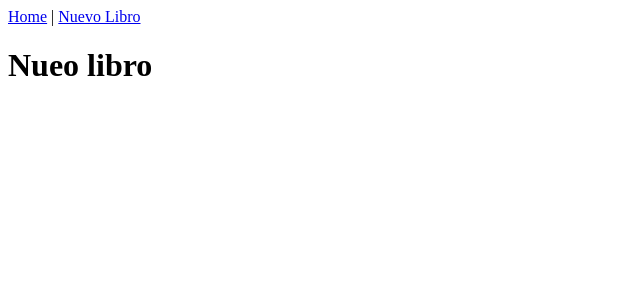
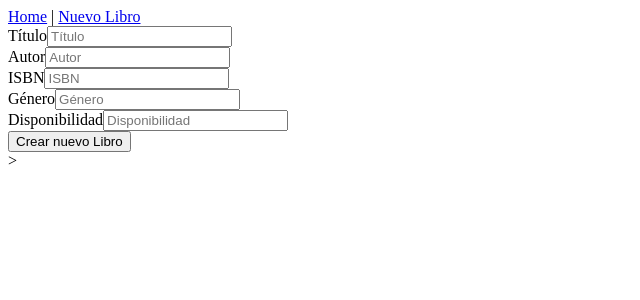
Before and after one commit to mathiCV/NewVueProject, a Vue app: page /nuevoLibro in a window 1280 px wide. Shown: the top 300 px of the page, without its empty margins (0-640 px from the left). Built offline with nearby package versions, Linux system fonts and the light colour scheme.

Commit message:
Creación de libros para visualización de libreria; commit temprano; Razón: Me mandaron de compras

```diff
--- a/src/views/LibrosView.vue
+++ b/src/views/LibrosView.vue
@@ -5,9 +5,7 @@
     export default {
 
         setup() {
-            onMounted(() => {
-                listarLibros();
-            });
+
             const libros = ref([]);
 
             const listarLibros = async () =>{
@@ -20,8 +18,25 @@
                     console.log("Error al leer los libros desde el endpoint", error);
                 }
             }
+            const eliminarLibros = async (id, titulo) =>{
+                const confirmDelete = window.confirm(`¿Estás seguro de eliminar el libro: ${titulo}?`);
+                if (confirmDelete){
+                    try{
+                        await axios.delete(`http://localhost:3000/libros/${id}`);
+                        console.log(`Libro con id ${id} eliminado correctamente.`);
+                        listarLibros();
+                    }
+                    catch(error){
+                        console.log("Error al eliminar el libro", error);
+                    }
+                }
+            }
+            onMounted(() => {
+                listarLibros();
+            });
             return{
-                libros
+                libros,
+                eliminarLibros
             };
         }
     };
@@ -51,7 +66,7 @@
                     <td>{{ libro.disponibilidad }}</td>
                     <td>{{ libro.acciones }}</td>
                     <div>
-                        <button @click="">Eliminar</button>
+                        <button @click="eliminarLibros(libro.id, libro.titulo)">Eliminar</button>
                         <button @click="">Editar</button>
                     </div>
                 </tr>
--- a/src/views/NuevoLibroView.vue
+++ b/src/views/NuevoLibroView.vue
@@ -1,9 +1,66 @@
 <script>
+    import {ref} from 'vue';
+    import axios from 'axios';
+    export default {
 
+        setup() {
+            const nuevoLibro = {
+                titulo : "",
+                autor : "",
+                ISBN : "",
+                genero : "",
+                disponibilidad : ""
+            };
+            const CrearLibro = async () =>{
+                try{
+                    const response = await axios.post(`http://localhost:3000/libros`, nuevoLibro.value)
+                    nuevoLibro.value.titulo = "";
+                    nuevoLibro.value.autor = "";
+                    nuevoLibro.value.ISBN = "";
+                    nuevoLibro.value.genero = "";
+                    nuevoLibro.value.disponibilidad = "";
+                    console.log("Libro creado correctamente:", response.data);
+                }
+                catch(error){
+                    console.log("Error al crear el libro", error);
+                }
+            }
+            return {
+                nuevoLibro
+            }
+        }
+    };
 </script>
 
 <template>
-    <h1>Nueo libro</h1>
+    <main>
+        <form @submit.prevent="CrearLibro()">
+            <div>
+                <div>
+                    <label for="titulo">Título</label>
+                    <input name="titulo" v-model="nuevoLibro.titulo" type="text" required placeholder="Título">
+                </div>
+                <div>
+                    <label for="autor">Autor</label>
+                    <input name="autor" v-model="nuevoLibro.autor" type="text" placeholder="Autor">
+                </div>
+                <div>
+                    <label for="ISBN">ISBN</label>
+                    <input name="ISBN" v-model="nuevoLibro.ISBN" type="text" placeholder="ISBN">
+                </div>
+
+                <div>
+                    <label for="genero">Género</label>
+                    <input name="genero" v-model="nuevoLibro.genero" type="text" placeholder="Género">
+                </div>
+                <div>
+                    <label for="disponibilidad">Disponibilidad</label>
+                    <input name="disponibilidad" v-model="nuevoLibro.disponibilidad" type="text" placeholder="Disponibilidad">
+                </div>
+            </div>
+            <button type="submit">Crear nuevo Libro</button>
+        </form>
+    </main>>
 </template>
 
 
```
